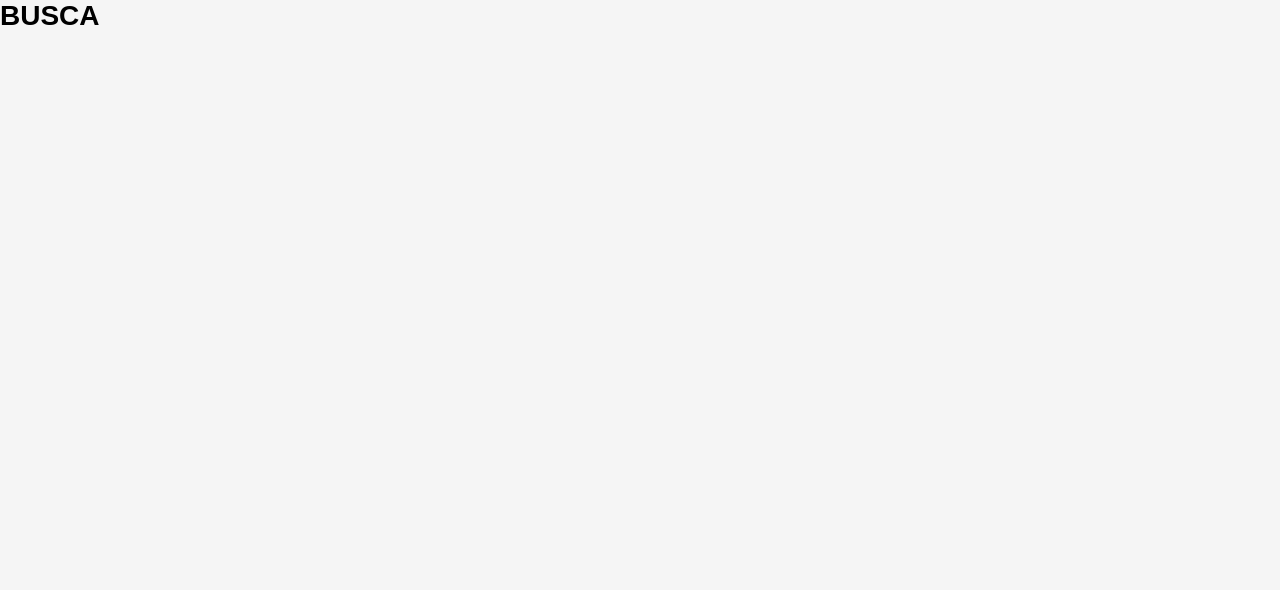
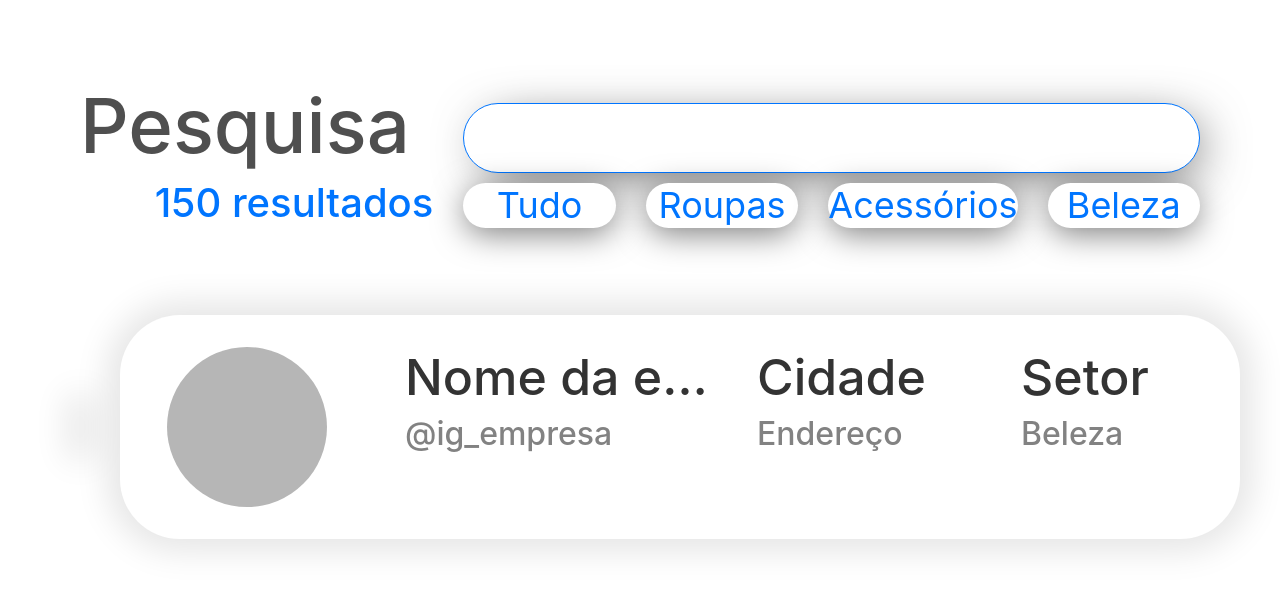
Before and after one commit to thallis-andre/Marketinf, a React (Create React App) app in the folder frontend/: page /empresa in a window 1280 px wide. Shown: the top 590 px of the page. Built offline with nearby package versions, Linux system fonts and the light colour scheme.

Commit message:
Tela influencers

```diff
--- a/frontend/package.json
+++ b/frontend/package.json
@@ -8,6 +8,7 @@
     "@testing-library/user-event": "^7.1.2",
     "bootstrap": "^4.4.1",
     "react": "^16.13.1",
+    "react-bootstrap": "^1.0.1",
     "react-dom": "^16.13.1",
     "react-router-dom": "^5.1.2",
     "react-scripts": "3.4.1",
--- a/frontend/src/Pages/Busca/index.js
+++ b/frontend/src/Pages/Busca/index.js
@@ -1,12 +1,109 @@
-import React from 'react';
+import React, { useState } from 'react';
 
+import { Row, Col } from 'react-bootstrap';
+import { Collapse } from 'reactstrap';
 
 import './styles.css';
 
 
-export default function Teste(){
+export default function Busca() {
+
+    const [isOpen, setIsOpen] = useState(false);
+
+    const toggle = () => setIsOpen(!isOpen);
+
 
     return (
-        <h1>BUSCA</h1>
-    )
+
+        <div className="content">
+
+            <div className="header">
+                <Row>
+                    <Col lg={4}>
+                        <div className="title">
+                            <h1 className="search-marca">Pesquisa marca:</h1>
+                            <h3 className="results">150 resultados</h3>
+                        </div>
+                    </Col>
+
+                    <Col lg={8}>
+                        <input className="search-input" type="text" />
+                        <Row className="justify-content-md-center">
+                            {/* <div className="all-filters"></div> */}
+                            <Col>
+                                <div className="filter"><span className="title-filter">Tudo</span></div>
+                            </Col>
+                            <Col>
+                                <div className="filter"><span className="title-filter">Roupas</span></div>
+                            </Col>
+                            <Col>
+                                <div className="filter"><span className="title-filter">Acessórios</span></div>
+                            </Col>
+                            <Col>
+                                <div className="filter"><span className="title-filter">Beleza</span></div>
+
+                            </Col>
+                        </Row>
+                    </Col>
+
+                </Row>
+            </div>
+
+            <section className="empresa-list" onClick={toggle}>
+
+                <div className="circle"></div>
+                <div className="empresa">
+
+
+
+                    <Col>
+                        <div className="foto"></div>
+                    </Col>
+                    <Col lg={4}>
+                        <div className="nome">
+                            <h2 className="title">Nome da empresa</h2>
+                            <h3 className="description">@ig_empresa</h3>
+                            <Collapse isOpen={isOpen}>
+                                <h3 className="description">Desejo que você
+                                Não tenha medo da vida, tenha medo de não vivê-la.
+                                Não há céu sem tempestades. Por isso, comi o cu de quem ta lendo</h3>
+                            </Collapse>
+                        </div>
+                    </Col>
+                    <Col lg={3}>
+                        <div className="cidade">
+                            <h2 className="title">Cidade</h2>
+                            <h3 className="description">Endereço</h3>
+                            <Collapse isOpen={isOpen}>
+                                <h3 className="description">Breno corno</h3>
+                                <h3 className="description">João comedor de casadas</h3>
+                                <a href="https://fatosdesconhecidos.ig.com.br/de-onde-vem-expressao-corno-usada-quando-alguem-e-traido/"
+                                className="description" target="_blank">Clique aqui</a>
+                            </Collapse>
+                        </div>
+                    </Col>
+                    <Col lg={3}>
+                        <div className="setor">
+                            <h2 className="title">Setor</h2>
+                            <h3 className="description">Beleza</h3>
+                            <Collapse isOpen={isOpen}>
+                                <h3 className="description" >Só é corno quem é curioso</h3>
+                            </Collapse>
+                        </div>
+                    </Col>
+
+
+                </div>
+
+
+
+            </section>
+
+        </div >
+
+
+
+
+
+    );
 }
--- a/frontend/src/Pages/Busca/styles.css
+++ b/frontend/src/Pages/Busca/styles.css
@@ -0,0 +1,120 @@
+.content {
+    padding: 80px;
+}
+
+.search-marca {
+    font-size: 76px;
+    color: #4F4F4F;
+}
+
+.results {
+    font-size: 40px;
+    color: #0075FF;
+    text-align: end;
+}
+
+.search-input {
+    border-radius: 40px;
+    margin-top: 23px;
+    border: 1px solid #0075FF;
+    width: 100%;
+    height: 45%;
+    box-shadow: 10px 10px 51px -13px rgba(0,0,0,0.75);
+}
+
+.filter {
+    margin-top: 10px;
+    border-radius: 40px;
+    background-color: #fff;
+    /* width: 235px; */
+    display: flex;
+    justify-content: center;
+    align-items: center;
+    width: 100%;
+    height: 70%;
+    box-shadow: 0px 7px 32px -1px rgba(0,0,0,0.5);
+    /* margin-left: 1em; */
+    cursor: pointer;
+}
+
+.title-filter {
+    font-size: 36px;
+    color: #0075FF;
+}
+
+.filter:hover{
+    background-color: #0075FF;
+}
+
+.filter:hover .title-filter {
+    color: #fff;
+}
+
+
+.empresa-list {
+    margin-top: 80px;
+    display: flex;
+    align-items: center;
+}
+
+.circle {
+    width: 40px;
+    height: 40px;
+    border-radius: 50px;
+    background-color: #B6B6B6;
+    box-shadow: 0px 0px 33px 13px rgba(0,0,0,0.1);
+}
+
+.empresa {
+    display: flex;
+    margin-left: 2.5em;
+    width: 100%;
+    background-color: white;
+    border-radius: 60px;
+    padding: 2em;
+    box-shadow: 0px 0px 33px 13px rgba(0,0,0,0.1);
+    cursor: pointer;
+}
+
+.foto {
+    width: 10em;
+    height: 10em;
+    border-radius: 50%;
+    background-color: #B6B6B6;
+    margin-right: 3em;
+}
+
+.info {
+    width: 100%;
+    display: flex;
+    justify-content: space-between;
+}
+
+.title{
+    color: #333333;
+    font-size: 50px;
+    text-overflow: ellipsis;
+    white-space: nowrap;
+    overflow: hidden;
+}
+
+.description{
+    color: #828282;
+    font-size: 32px;
+}
+
+.empresa:hover {
+    background-color: #0075FF;
+}
+
+.empresa:hover .title {
+    color: #fff;
+}
+
+.empresa:hover .description {
+    color: #E0E0E0;
+}
+
+.empresa-list:hover .circle {
+    background-color: #0075FF;
+}
--- a/frontend/src/global.css
+++ b/frontend/src/global.css
@@ -1,3 +1,4 @@
+
 * {
     margin: 0;
     padding: 0;
--- a/frontend/src/index.js
+++ b/frontend/src/index.js
@@ -1,6 +1,9 @@
 import React from 'react';
 import ReactDOM from 'react-dom';
 import App from './App';
+
+import 'bootstrap/dist/css/bootstrap.min.css';
+
 
 ReactDOM.render(
   <React.StrictMode>
```
Also changed, not shown: 1 other file (tests, documents, lock files or other folders).
